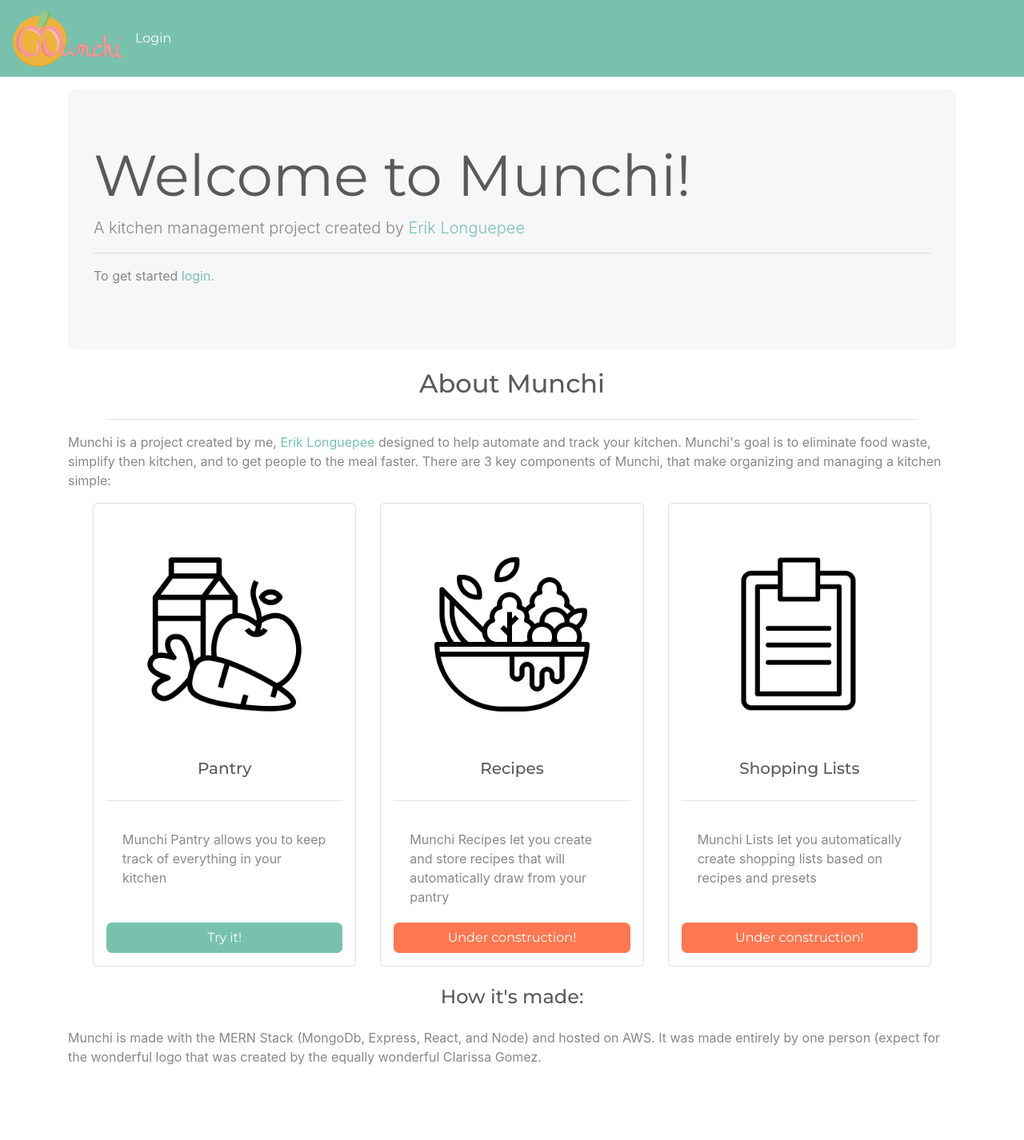
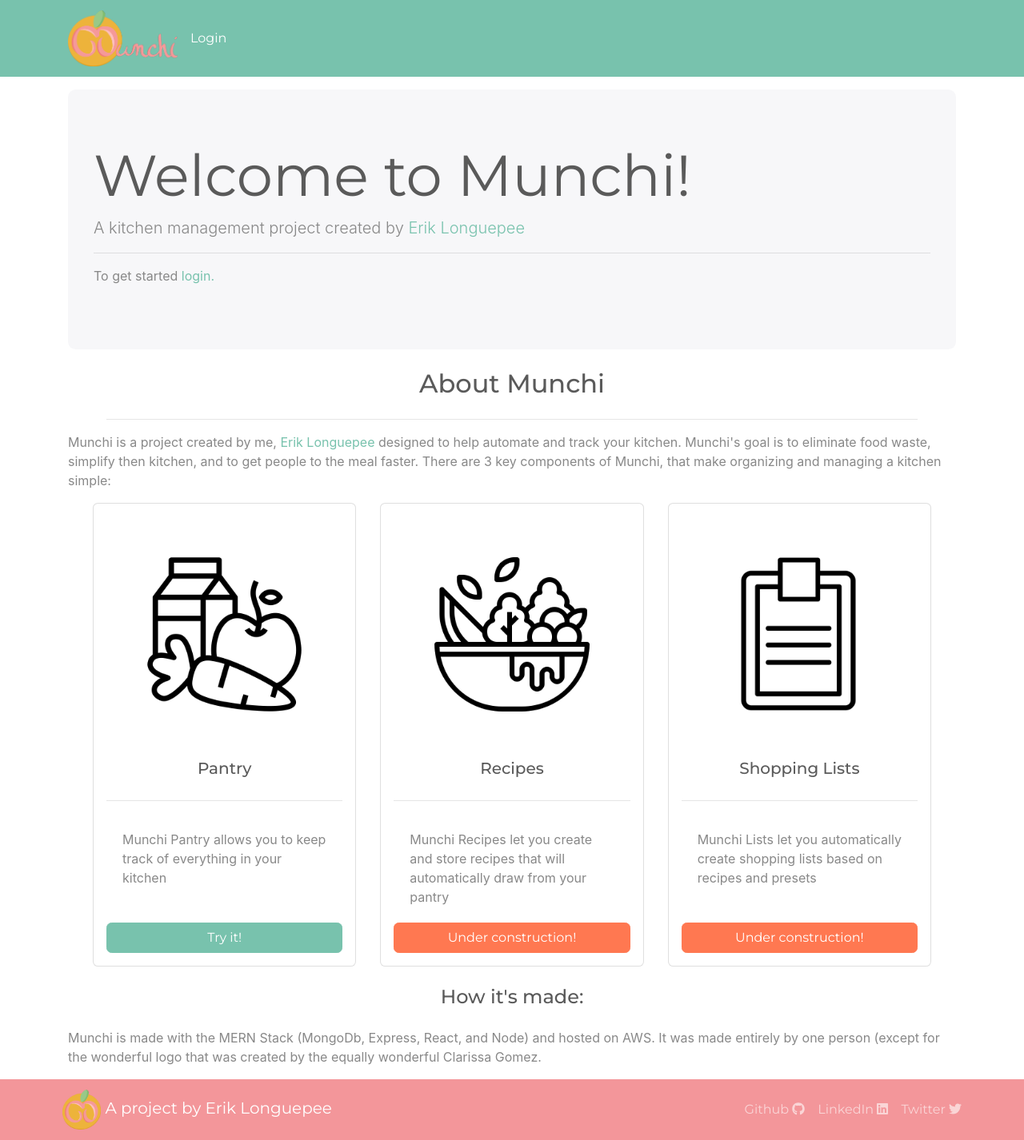
Before and after one commit to ecron11/Munchi-Frontend, a React (Create React App) app: page /Home in a window 1280 px wide. Shown: the whole page at 80% size. Before the commit the page ends 1350 px from the top, so only its background shows below. Built offline with nearby package versions, Linux system fonts and the light colour scheme; no server answers.

Commit message:
Added footer and other formatting

```diff
--- a/src/App.js
+++ b/src/App.js
@@ -5,6 +5,7 @@ import Pantry from './Pages/Pantry/Pantry';
 import Login from './Pages/Login/Login';
 import {Route, BrowserRouter as Router, Switch, Redirect} from 'react-router-dom'
 import { Container } from 'react-bootstrap';
+import Footer from './Footer';
 
 export default class App extends Component {
   constructor(props) {
@@ -13,8 +14,8 @@ export default class App extends Component {
     this.state = {
       loggedIn: false,
       user: {},
-      apiUrl: 'http://localhost:3000'
-      // apiUrl: 'https://munchi-api.erik-longuepee.com'
+      // apiUrl: 'http://localhost:3000'
+      apiUrl: 'https://munchi-api.erik-longuepee.com'
     }
   }
 
@@ -37,23 +38,26 @@ export default class App extends Component {
 
   render() {
     return (
-      <Container fluid className="p-0">
+      <Container fluid className="p-0 d-flex flex-column min-vh-100">
         <Router>
           <TopNav loggedIn={this.state.loggedIn} user={this.state.user} apiUrl={this.state.apiUrl}/>
           <Switch>
             <Route exact path='/'>
               <Redirect to='/Home' />
             </Route>
-            <Route exact path='/Home' component={Home} />
+            <Route exact path='/Home'>
+              <Home />
+            </Route>
             {/* Route for pantry app. Redirects to home if not logged int */}
             <Route exact path='/Pantry'>
-              {this.state.loggedIn ? (<Pantry apiUrl={this.state.apiUrl}/>) : (<Redirect to="/Home"/>)}
+              {this.state.loggedIn ? (<Pantry apiUrl={this.state.apiUrl}/>) : (<Redirect to="/Login"/>)}
             </Route>
             {/* Route for Login. Redirects to home if logged in */}
             <Route exact path='/Login'>
             {this.state.loggedIn ? (<Redirect to="/Home" />) : (<Login apiUrl={this.state.apiUrl}/>)}
             </Route>
           </Switch>
+          <Footer />
         </Router>
       </Container>
 
--- /dev/null
+++ b/src/Footer.js
@@ -0,0 +1,20 @@
+import { faGithub, faLinkedin, faTwitter } from '@fortawesome/free-brands-svg-icons'
+import { FontAwesomeIcon } from '@fortawesome/react-fontawesome'
+import React from 'react'
+import { Container, Nav, Navbar } from 'react-bootstrap'
+
+export default function Footer() {
+    return (
+        <Navbar bg="dark" variant="dark" className="mt-3 mt-auto">
+            <Container>
+                <Navbar.Brand href="https://www.erik-longuepee.com/" target="_blank" rel="noopener noreferrer" className="ml-2"><img height="50" src="./logo_small.png" alt="logo" /> A project by Erik Longuepee</Navbar.Brand>
+                <Nav >
+                    <Nav.Link href="https://github.com/ecron11" target="_blank" rel="noopener noreferrer">Github <FontAwesomeIcon icon={faGithub} /></Nav.Link>
+                    <Nav.Link href="https://www.linkedin.com/in/erik-longuepee/" target="_blank" rel="noopener noreferrer">LinkedIn <FontAwesomeIcon icon={faLinkedin} /></Nav.Link>
+                    <Nav.Link href="https://twitter.com/ErikLonguepee" target="_blank" rel="noopener noreferrer">Twitter <FontAwesomeIcon icon={faTwitter} /></Nav.Link>
+                </Nav>
+            </Container>
+
+        </Navbar>
+    )
+}
--- a/src/Pages/Home/Home.js
+++ b/src/Pages/Home/Home.js
@@ -1,5 +1,5 @@
 import React from 'react'
-import { Button, Card, CardDeck, Col, Container, Jumbotron, Row } from 'react-bootstrap'
+import { Button, Card, CardDeck, Container, Jumbotron } from 'react-bootstrap'
 import { Link } from 'react-router-dom'
 
 export default function Home() {
@@ -25,7 +25,7 @@ export default function Home() {
                     <Card.Title className="mt-2" align="center">Pantry</Card.Title>
                     <hr />
                     <Card.Body>Munchi Pantry allows you to keep track of everything in your kitchen</Card.Body>
-                    <Button>Try it!</Button>
+                    <Link to="/Pantry"><Button block>Try it!</Button></Link>
                 </Card>
                 <Card  className="p-3">
                     <Card.Img className="p-5" variant="top" src="./Recipe.png" />
@@ -44,7 +44,7 @@ export default function Home() {
             </CardDeck>
 
             <h4 align="center" className="my-4">How it's made:</h4>
-            <p>Munchi is made with the MERN Stack (MongoDb, Express, React, and Node) and hosted on AWS. It was made entirely by one person (expect for the wonderful logo that was created by the equally wonderful Clarissa Gomez.</p>
+            <p>Munchi is made with the MERN Stack (MongoDb, Express, React, and Node) and hosted on AWS. It was made entirely by one person (except for the wonderful logo that was created by the equally wonderful Clarissa Gomez.</p>
         </Container>
     )
 }
--- a/src/TopNav.js
+++ b/src/TopNav.js
@@ -1,7 +1,7 @@
 import { faUserAstronaut } from '@fortawesome/free-solid-svg-icons'
 import { FontAwesomeIcon } from '@fortawesome/react-fontawesome'
 import React from 'react'
-import { Nav, Navbar } from 'react-bootstrap'
+import { Container, Nav, Navbar } from 'react-bootstrap'
 import { Link } from 'react-router-dom'
 
 export default function TopNav(props) {
@@ -39,18 +39,23 @@ export default function TopNav(props) {
         )
     } else { //if not logged in, add login only
         navBarItems.push(
-            <Nav key="loggedOutNav">
+            <Navbar.Collapse key="loggedOutNav">
+                <Nav >
                     <Navbar.Text>
                         <Link to="/Login">
                             Login
                         </Link>
                     </Navbar.Text>
                 </Nav>
+            </Navbar.Collapse>
+
         )
     }
     return (
-        <Navbar collapseOnSelect expand="md" bg="primary" variant="dark" className="TopNav" >
+        <Navbar collapseOnSelect expand="md" bg="primary" variant="dark" className="TopNav">
+            <Container>
                 {navBarItems}
+            </Container>
         </Navbar>
     )
 }
```
Also changed, not shown: 1 other file (tests, documents, lock files or other folders). Lines whose indentation alone changed are shown as unchanged.
